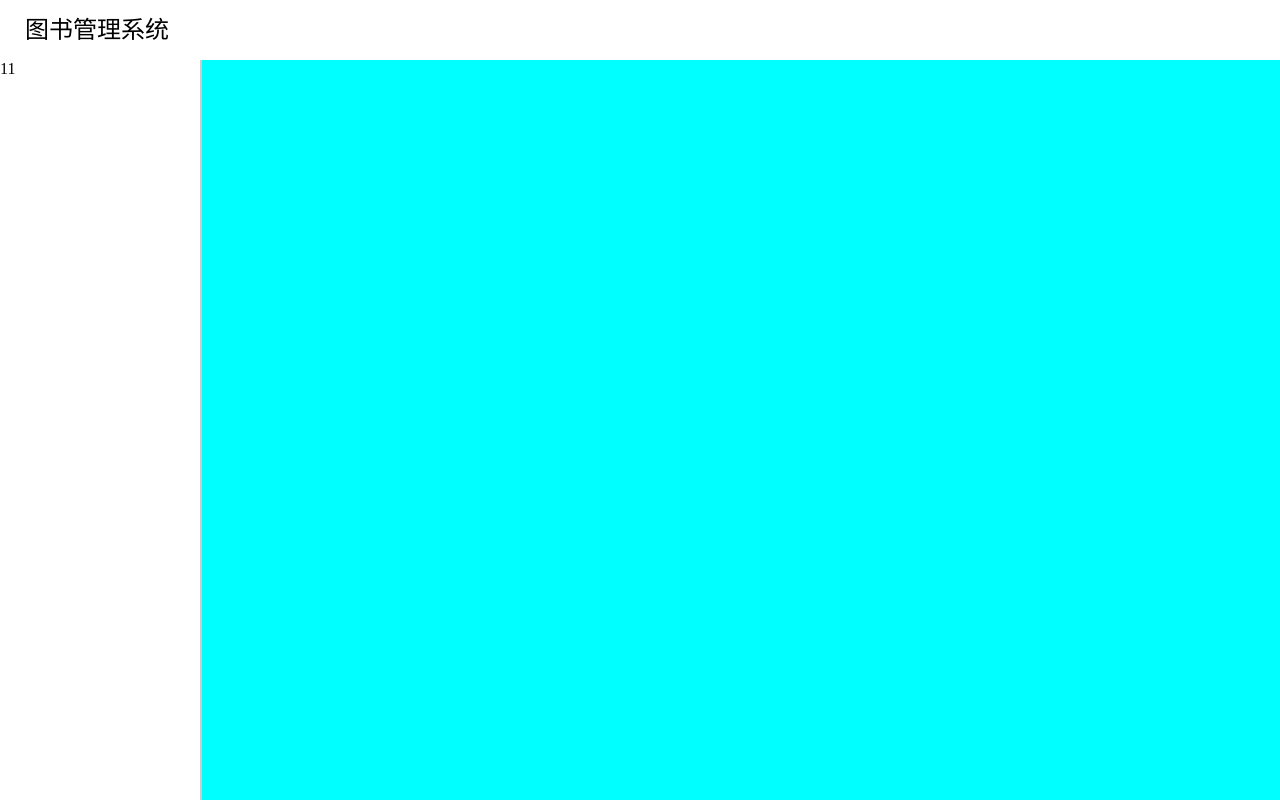
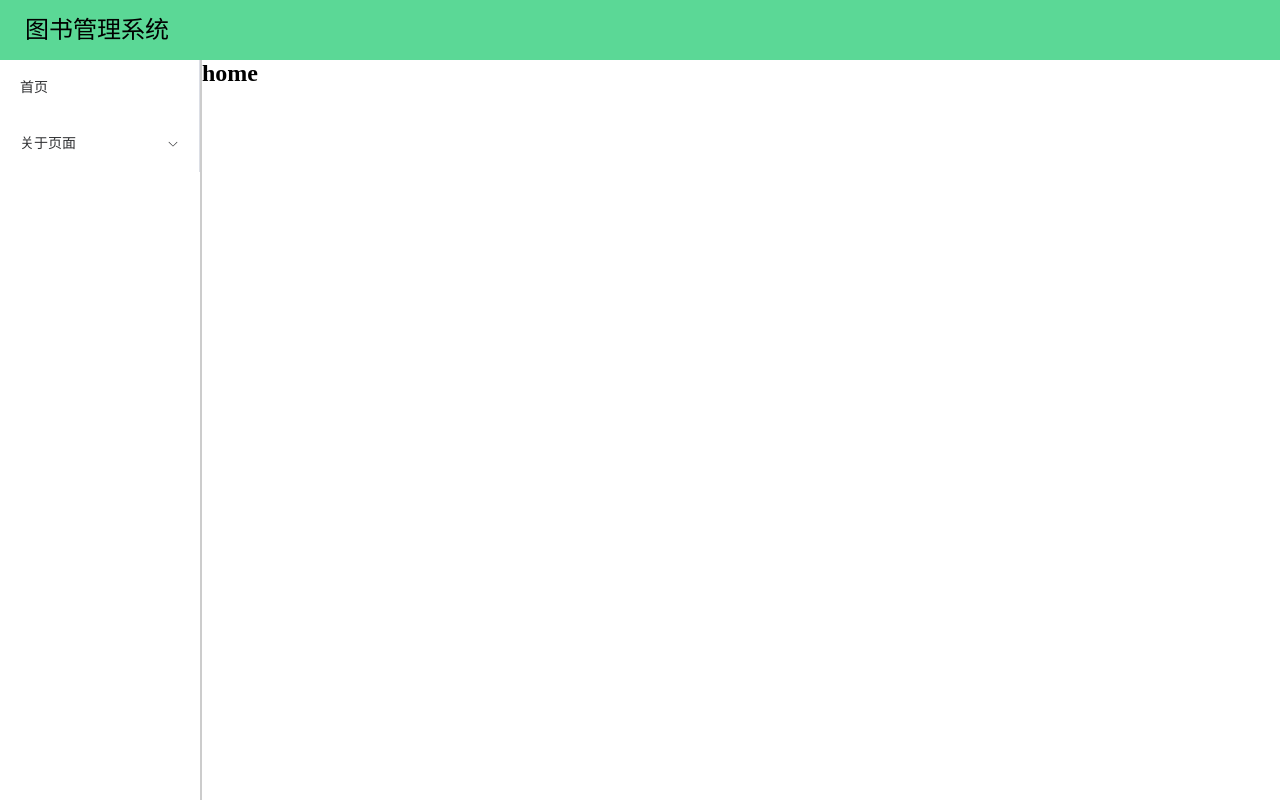
Before and after one commit to LingHanwu/vue3Template, a Vue app: page /home in a window 1280 px wide. Built offline with nearby package versions, Linux system fonts and the light colour scheme.

Commit message:
页面布局引入elementUI导航组件

```diff
--- a/src/App.vue
+++ b/src/App.vue
@@ -1,5 +1,5 @@
-<script setup>
-
+<script setup lang="ts">
+import { ref } from 'vue'
 </script>
 
 <template>
@@ -14,11 +14,21 @@
     <div class="container">
       <!-- 侧边栏导航 -->
       <div class="slider">
-        11
+        <el-menu default-active="$router.path" class="el-menu-vertical-demo" router>
+          <el-menu-item index="home">
+            <template #title>首页</template>
+          </el-menu-item>
+          <el-sub-menu index="1">
+            <template #title>
+              <span>关于页面</span>
+            </template>
+            <el-menu-item index="about">关于详情</el-menu-item>
+          </el-sub-menu>
+        </el-menu>
       </div>
       <!-- 主体数据 -->
       <div class="main">
-
+        <router-view></router-view>
       </div>
     </div>
 
@@ -32,7 +42,7 @@
 .header {
   height: 60px;
   line-height: 60px;
-  background-color: white;
+  background-color: #5bd896;
 
   .title {
     margin: 25px;
@@ -55,7 +65,7 @@
   // 主体数据
   .main {
     flex: 1;
-    background-color: aqua;
+    background-color: white;
   }
 }
 </style>
```
